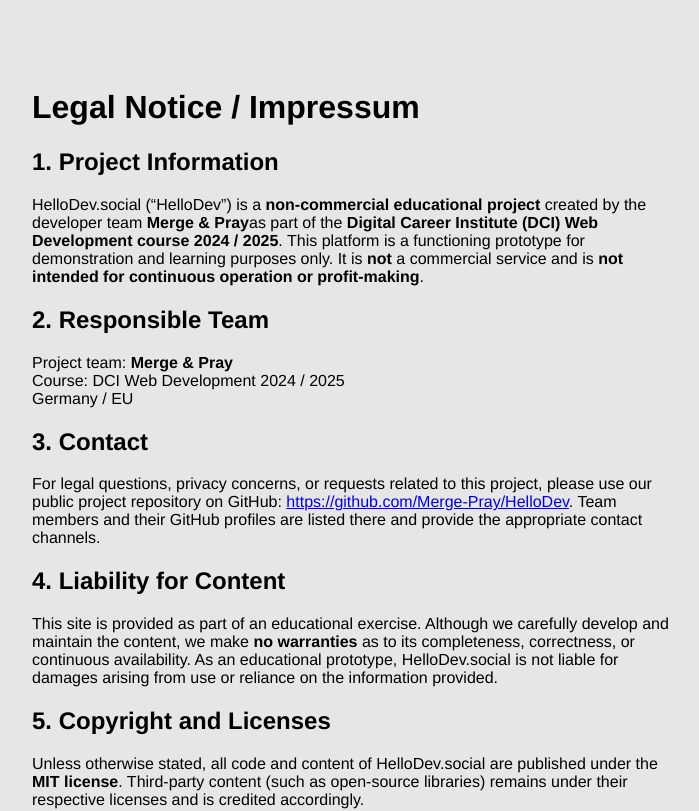
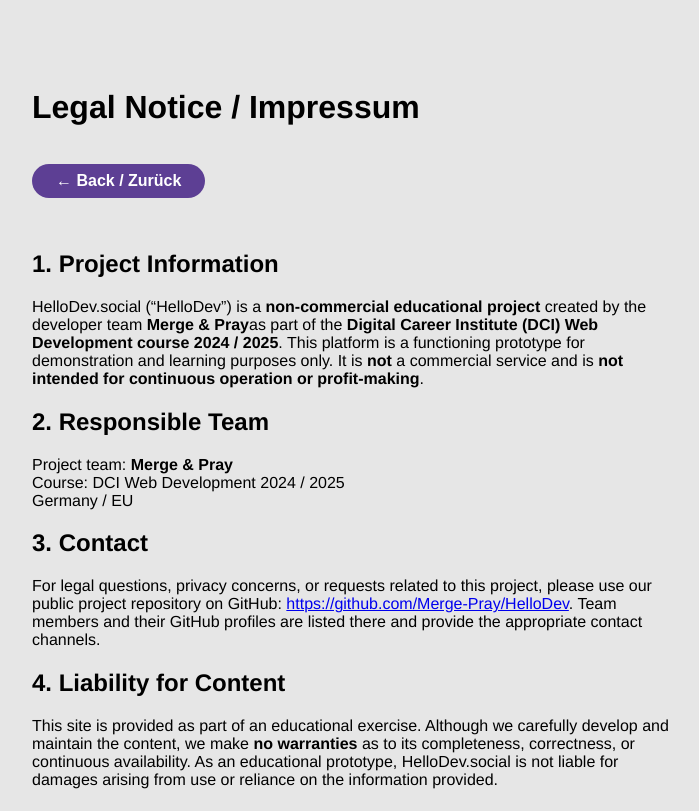
Before and after one commit to Merge-Pray/HelloDev, a React (Vite) app in the folder frontend/: page /legalnotice in a window 1280 px wide. Shown: the top 811 px of the page, without its empty margins (282-981 px from the left). Built offline with nearby package versions, Linux system fonts and the light colour scheme; no server answers.

Commit message:
legal Pages works

```diff
--- a/frontend/src/pages/About.jsx
+++ b/frontend/src/pages/About.jsx
@@ -1,5 +1,6 @@
 import styles from "./about.module.css";
 import { useNavigate } from "react-router";
+import { useEffect } from "react";
 
 // kleines GitHub-Logo als wiederverwendbare Komponente (SVG)
 const GitHubIcon = ({ size = 16 }) => (
@@ -23,6 +24,7 @@
 
 const About = () => {
   const navigate = useNavigate();
+  useEffect(() => { window.scrollTo(0, 0); }, []);
   return (
     <div className={styles.aboutPage}>
       <div className={styles.aboutContent}>
@@ -117,7 +119,13 @@
           </p>
         </div>
 
-        <button className={styles.aboutBackBtn} onClick={() => navigate(-1)}>
+        <button className={styles.aboutBackBtn} onClick={() => {
+          if (window.history.length <= 1) {
+            window.location.href = "/";
+          } else {
+            navigate(-1);
+          }
+        }}>
           ← Back
         </button>
       </div>
--- a/frontend/src/pages/Legal/DataPrivacy.jsx
+++ b/frontend/src/pages/Legal/DataPrivacy.jsx
@@ -1,7 +1,9 @@
 import { useNavigate } from "react-router";
+import { useEffect } from "react";
 
 const DataPrivacy = () => {
   const navigate = useNavigate();
+  useEffect(() => { window.scrollTo(0, 0); }, []);
   return (
     <div style={{ padding: "48px 24px", maxWidth: 700, margin: "0 auto" }}>
       <h1>Privacy Policy / Datenschutzerklärung</h1>
@@ -18,7 +20,13 @@
           margin: "16px 0 32px 0",
           transition: "background 0.2s",
         }}
-        onClick={() => navigate(-1)}
+        onClick={() => {
+          if (window.history.length <= 1) {
+            window.location.href = "/";
+          } else {
+            navigate(-1);
+          }
+        }}
       >
         ← Back / Zurück
       </button>
--- a/frontend/src/pages/Legal/GeneralTermsandConditions.jsx
+++ b/frontend/src/pages/Legal/GeneralTermsandConditions.jsx
@@ -1,10 +1,29 @@
 import { useNavigate } from "react-router";
+import { useEffect } from "react";
 
 const GeneralTermsandConditions = () => {
   const navigate = useNavigate();
+  useEffect(() => { window.scrollTo(0, 0); }, []);
   return (
     <div style={{ padding: "48px 24px", maxWidth: 700, margin: "0 auto" }}>
       <h1>Terms & Conditions / Allgemeine Nutzungsbedingungen</h1>
+      <button
+        style={{
+          background: "var(--color-primary)",
+          color: "#fff",
+          border: "none",
+          borderRadius: "999px",
+          padding: "0.5rem 1.5rem",
+          fontSize: "1rem",
+          fontWeight: "bold",
+          cursor: "pointer",
+          margin: "16px 0 32px 0",
+          transition: "background 0.2s",
+        }}
+        onClick={() => navigate(-1)}
+      >
+        ← Back / Zurück
+      </button>
 
       {/* ---------- ENGLISH VERSION ---------- */}
       <h2>1. Purpose and Scope</h2>
--- a/frontend/src/pages/Legal/Legalnotice.jsx
+++ b/frontend/src/pages/Legal/Legalnotice.jsx
@@ -1,10 +1,35 @@
 import { useNavigate } from "react-router";
+import { useEffect } from "react";
 
 const Legalnotice = () => {
   const navigate = useNavigate();
+  useEffect(() => { window.scrollTo(0, 0); }, []);
   return (
     <div style={{ padding: "48px 24px", maxWidth: 700, margin: "0 auto" }}>
       <h1>Legal Notice / Impressum</h1>
+      <button
+        style={{
+          background: "var(--color-primary)",
+          color: "#fff",
+          border: "none",
+          borderRadius: "999px",
+          padding: "0.5rem 1.5rem",
+          fontSize: "1rem",
+          fontWeight: "bold",
+          cursor: "pointer",
+          margin: "16px 0 32px 0",
+          transition: "background 0.2s",
+        }}
+        onClick={() => {
+          if (window.history.length <= 1) {
+            window.location.href = "/";
+          } else {
+            navigate(-1);
+          }
+        }}
+      >
+        ← Back / Zurück
+      </button>
 
       {/* ---------- ENGLISH VERSION ---------- */}
       <h2>1. Project Information</h2>
```
